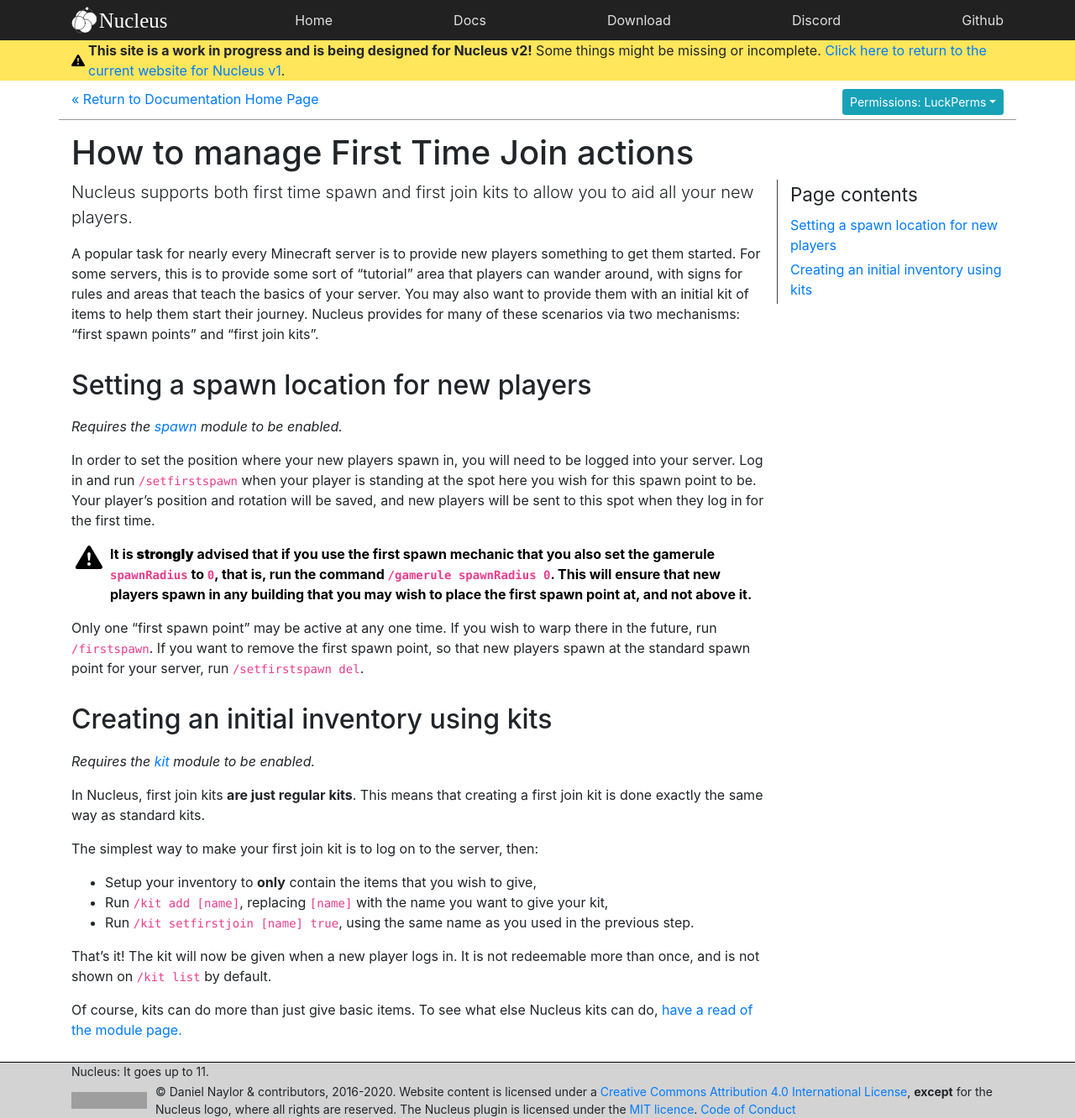
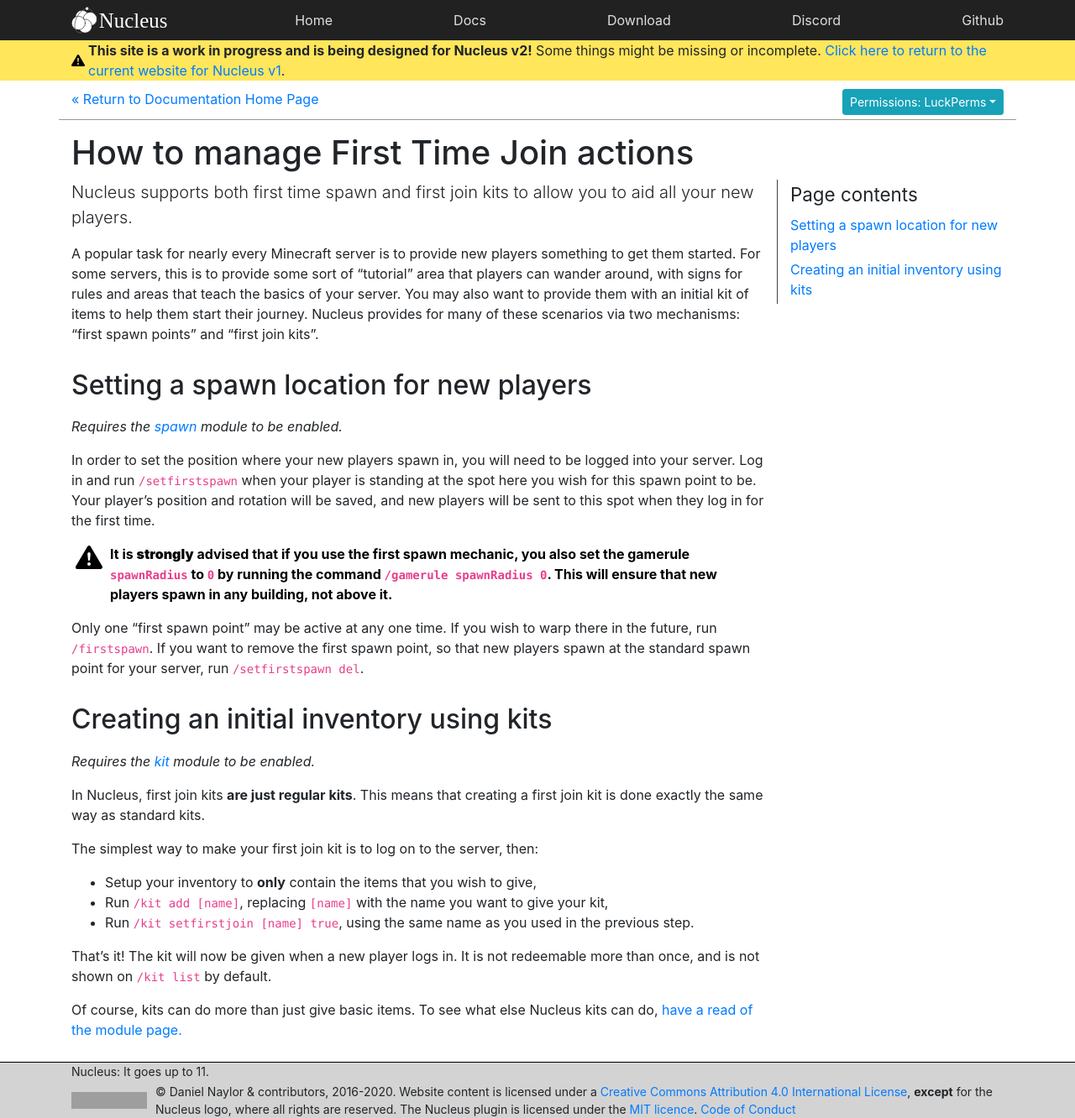
Before and after one commit to NucleusPowered/site-v2, a Jekyll site: the page built from docs/howto/firsttime.md, in a window 1280 px wide and 1332 px high. Shown: the whole window at 84% size. Built offline with Jekyll 4.4.1, drawn with Linux system fonts in a browser that asks for light colours; grey boxes are pictures that could not be loaded.

Commit message:
Make that easier to read

```diff
--- a/docs/howto/firsttime.md
+++ b/docs/howto/firsttime.md
@@ -18,8 +18,9 @@
  `/setfirstspawn` when your player is standing at the spot here you wish for this spawn point to be. Your player's position
  and rotation will be saved, and new players will be sent to this spot when they log in for the first time.
 
-> It is **strongly** advised that if you use the first spawn mechanic that you also set the gamerule `spawnRadius` to  `0`, that is, run the command `/gamerule spawnRadius 0`.
-> This will ensure that new players spawn in any building that you may wish to place the first spawn point at, and not above it.
+> It is **strongly** advised that if you use the first spawn mechanic, you also set the gamerule `spawnRadius` to  `0`
+> by running the command `/gamerule spawnRadius 0`.
+> This will ensure that new players spawn in any building, not above it.
 {:.bl.warn}
 
 Only one "first spawn point" may be active at any one time. If you wish to warp there in the future, run `/firstspawn`.
```
